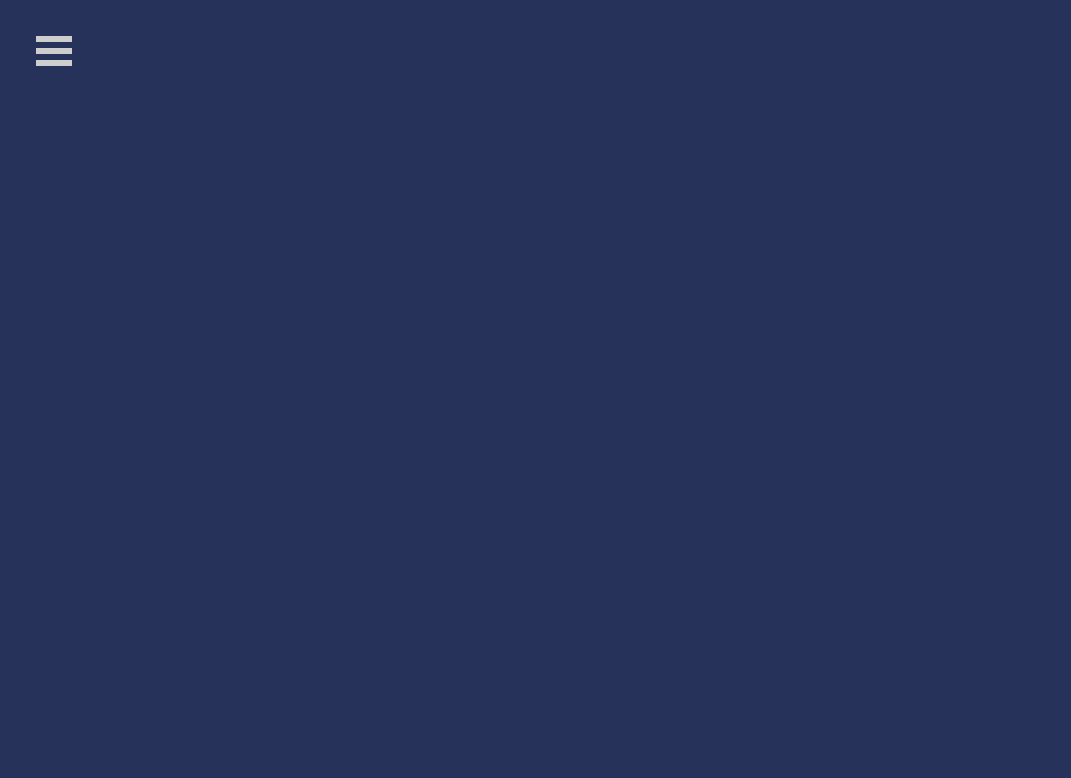
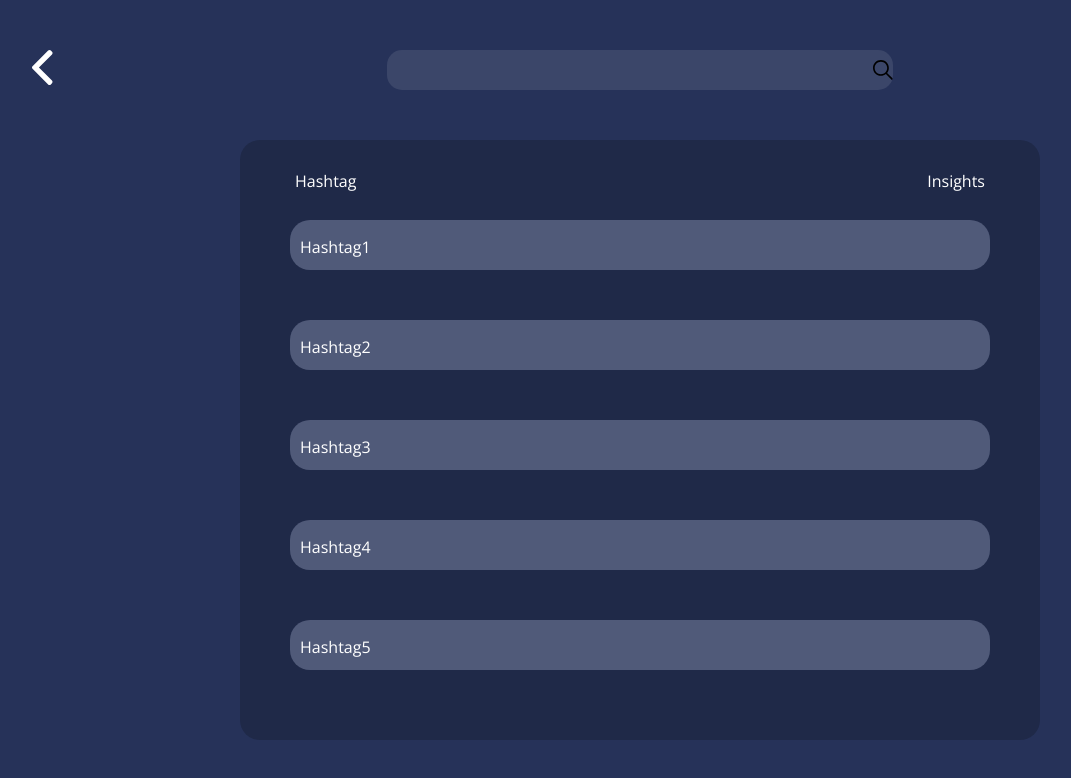
Before and after one commit to Kenorthuy/ConvergentTwitter, a React (Create React App) app: page /Search in a window 1280 px wide. Shown: the top 778 px of the page, without its empty margins (0-1071 px from the left). Built offline with nearby package versions, Linux system fonts and the light colour scheme.

Commit message:
update search

```diff
--- a/src/App.js
+++ b/src/App.js
@@ -3,6 +3,7 @@ import { BrowserRouter as Router, Route } from "react-router-dom"
 import Nav from "./components/Nav"
 import Login from "./views/Login"
 import Dashboard from "./views/Dashboard"
+import Search from "./views/Search"
 import Home from "./views/Home"
 import "./App.css"
 
@@ -15,6 +16,7 @@ render() {
 			<Route exact path ="/" component={Login} />
 			<Route exact path ="/dashboard" component={Dashboard} />
 			<Route exact path ="/Home" component={Home} />
+			<Route exact path ="/Search" component={Search} />
 
 			{/* {
 				ROUTES.map(route => {
--- a/src/views/Dashboard.css
+++ b/src/views/Dashboard.css
@@ -39,43 +39,6 @@ p {
     background-color: #3B4669;
 }
 
-.results {
-    background-color: #1F2948;
-    width: 800px;
-    height: 600px;
-    display: block;
-    justify-content: center;
-    align-items: center;
-    padding: 30px 0;
-}
-
-.results p {
-    color: white;
-    float: left;
-}
-
-.results span {
-    color: white;
-    float: right;
-}
-
-.hash {
-    background-color: #505A79;
-    width: 700px;
-    height: 50px;
-    margin: 50px auto;
-}
-
-.hash p {
-    padding: 0 10px;
-}
-
-.hidden {
-    opacity: 0;
-    display: none;
-    transition: opacity 5s ease-in-out;
-}
-
 .tweet-search {
     background-color: #3B4669;
     width: 50%;
--- a/src/views/Dashboard.js
+++ b/src/views/Dashboard.js
@@ -1,37 +1,11 @@
-import React, { Component, Fragment, useState } from 'react';
+import React, { Component } from 'react';
+import { withRouter } from "react-router-dom";
 import search from "../assets/Search-icon.svg";
 import "./Dashboard.css";
 class Dashboard extends Component {
-
-  constructor() {
-    super();
-    this.state = {
-      name: "Key Enter Event",
-    };
-    this.onKeyUp = this.onKeyUp.bind(this);
+  handleSwitch = () => {
+    this.props.history.push("./Search")
   }
-
-  onKeyUp(event) {
-    if (event.charCode === 13) {
-      this.setState({ inputValue: event.target.value })
-    }
-  }
-
-  toggleClass() {
-    var nav = document.getElementById('menu')
-    nav.classList.toggle("hidden")
-
-    var search = document.querySelector(".results")
-    search.classList.toggle("hidden");
-
-    var list = document.querySelectorAll(".a")
-    for (var i = 0; i < list.length; i++) {
-      list[i].classList.toggle("hidden")
-    }
-
-
-  }
-
 
   render() {
 
@@ -39,25 +13,20 @@ class Dashboard extends Component {
       <div className="dashboard">
 
         <div className="Searchbar">
-                <form action="#" method="get" onKeyPress={this.onKeyUp}>
+                <form
+                // action="#"
+                // method="get"
+                // onKeyPress={this.onKeyUp}
+                >
                     <input
                         type="text"
                         class="tweet-search"
-                        onClick={this.toggleClass}
+                        onClick={this.handleSwitch}
                     />
                     {/* <img className="search" src={ search } /> */}
                 </form>
         </div>
         <div>
-        <div className="results hidden">
-          {/* <p>Hashtag</p>
-          <span>Insight</span> */}
-          <div className="hash"><p>Hashtag1</p></div>
-          <div className="hash"><p>Hashtag2</p></div>
-          <div className="hash"><p>Hashtag3</p></div>
-          <div className="hash"><p>Hashtag4</p></div>
-          <div className="hash"><p>Hashtag5</p></div>
-        </div>
         <div className="phrases a"><p>phrases</p></div>
         <div className="hashtags a"><p>hashtags</p></div>
         <div className="engagement a"><p>engagement</p></div>
@@ -66,4 +35,4 @@ class Dashboard extends Component {
     );
   }
 }
-export default Dashboard;
+export default withRouter(Dashboard);
--- /dev/null
+++ b/src/views/Search.css
@@ -0,0 +1,82 @@
+.search {
+    width: 80%;
+    margin: 0 auto;
+    text-align: center;
+    justify-content: center;
+    align-items: center;
+}
+
+.search div {
+    border-radius: 20px;
+    margin: 25px auto;
+    margin-top: 50px;
+}
+
+.Searchbar {
+    margin-top: 30px;
+    width: 100%;
+}
+
+.back {
+    position: absolute;
+    width: 35px;
+    height: 35px;
+    left: 0;
+    margin-left: 25px;
+}
+
+.results {
+    background-color: #1F2948;
+    width: 800px;
+    height: 600px;
+    display: block;
+    justify-content: center;
+    align-items: center;
+    padding: 30px 0;
+}
+
+.results p {
+    color: white;
+    float: left;
+}
+
+.h {
+    color: white;
+    float: left;
+    margin-left: 55px;
+}
+
+.i {
+    color: white;
+    float: right;
+    margin-right: 55px;
+}
+
+.hash {
+    background-color: #505A79;
+    width: 700px;
+    height: 50px;
+    margin: 50px auto;
+}
+
+.hash p {
+    padding: 0 10px;
+}
+
+.tweet-search {
+    background-color: #3B4669;
+    width: 50%;
+    height: 40px;
+    border-radius: 15px;
+    border: none;
+    padding: 15px;
+    color: #C4C4C4;
+    background-image: url('../assets/Search-icon.svg');
+    background-repeat: no-repeat;
+    background-position: right center;
+    background-size: 20px 20px;
+}
+
+.tweet-search:focus {
+    outline: none;
+}
--- /dev/null
+++ b/src/views/Search.js
@@ -0,0 +1,59 @@
+import React, { Component } from "react";
+import { withRouter } from "react-router-dom";
+import SearchIcon from "../assets/Search-icon.svg";
+import BackIcon from "../assets/Back-icon.svg";
+import "./Search.css";
+
+class Search extends Component {
+  handleSwitch = () => {
+    this.props.history.push("./Dashboard");
+  };
+
+  componentDidMount() {
+    document.getElementById("menu").style.display = "none";
+  }
+
+  componentWillUnmount() {
+    document.getElementById("menu").style.display = "flex";
+  }
+
+  render() {
+    return (
+      <div className="search">
+
+
+          <div className="Searchbar">
+            <img className="back" src={BackIcon} onClick={this.handleSwitch} />
+            <form
+            // action="#"
+            // method="get"
+            // onKeyPress={this.onKeyUp}
+            >
+              <input type="text" class="tweet-search" />
+              {/* <img className="search" src={ search } /> */}
+            </form>
+          </div>
+        <div className="results">
+          <span className="h">Hashtag</span>
+          <span className="i">Insights</span>
+          <div className="hash">
+            <p>Hashtag1</p>
+          </div>
+          <div className="hash">
+            <p>Hashtag2</p>
+          </div>
+          <div className="hash">
+            <p>Hashtag3</p>
+          </div>
+          <div className="hash">
+            <p>Hashtag4</p>
+          </div>
+          <div className="hash">
+            <p>Hashtag5</p>
+          </div>
+        </div>
+      </div>
+    );
+  }
+}
+export default withRouter(Search);
```
Also changed, not shown: src/assets/Back-icon.svg (added).
